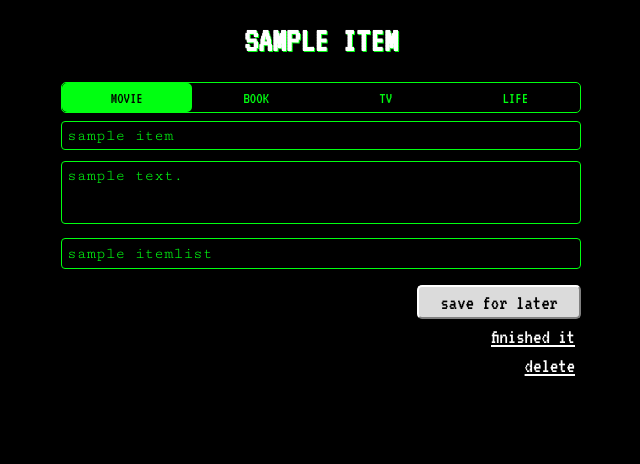
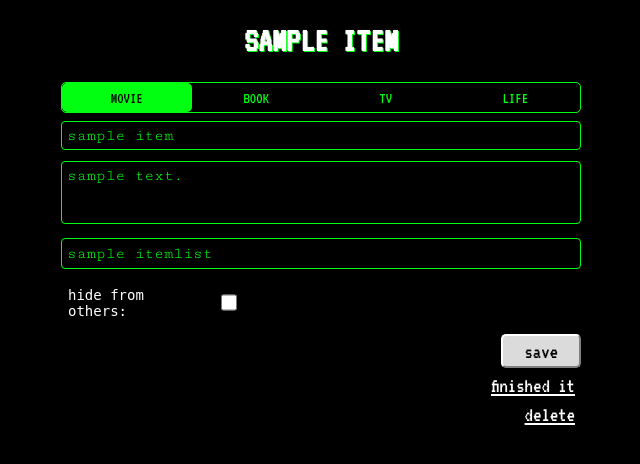
Before and after one commit to cbfif47/gumsup, a Django app: page /items/00000000-0000-0000-0000-000000000001/edit2 in a window 1280 px wide. Shown: the part 24-488 px from the top of the page, without its empty margins (319-959 px from the left). Run offline with Django 3.2, Linux system fonts and the light colour scheme; a user stored in the database is signed in; tables that the repository leaves empty hold one stand-in row (values such as "Sample post"); parts of the project's set-up code (start-up, migrations or seed data) failed here and were passed over; some libraries are stand-ins or nearby versions; some web fonts are replaced.

Commit message:
name and hide from others

```diff
--- a/templates/items/edit_item2.html
+++ b/templates/items/edit_item2.html
@@ -3,7 +3,7 @@
 {% block title %}edit {{item.name}}{% endblock %}
 {% block content %}
   <h1>{{ item.name }}</h1>
-    <form action="{% url 'items' %}?from={{ from }}" method="post" novalidate class="postform" name="mainform" onsubmit="return validateForm()">
+    <form action="{% url 'items' %}?from={{ from }}" method="post" novalidate class="postform" name="editform">
         {% csrf_token %}{{ form.user.as_hidden }}{{ form.original_item.as_hidden }}
       <div class="row tabs">
           {% for radio in form.item_type %}
@@ -29,8 +29,12 @@
         {{ form.item_list }}
       </div>
     </div>
+    <div class="row">
+      <div class="col-30 vertical-center word-break">hide from others:</div>
+      <div class="col-70">{{ form.hide_from_feed }}</div>
+    </div>
     <div class="row ">
-        <input class="primary-button" type="submit" value="save for later" >
+        <input class="primary-button" type="submit" value="save" >
     </div>
       <div class="row">
           <button class="secondary-button" type="submit" formaction="{% url 'items' %}?status=done&from={{ from }}">finished it</button>
```
